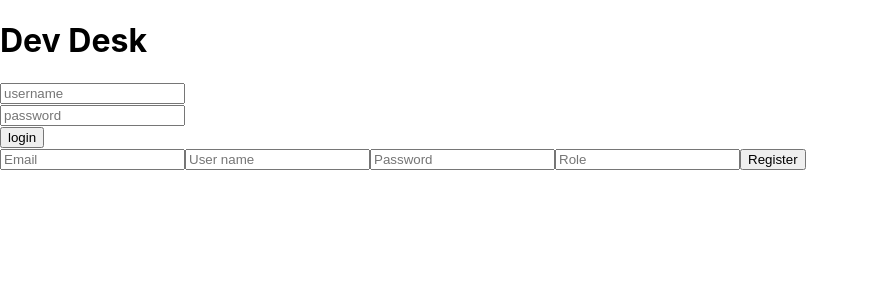
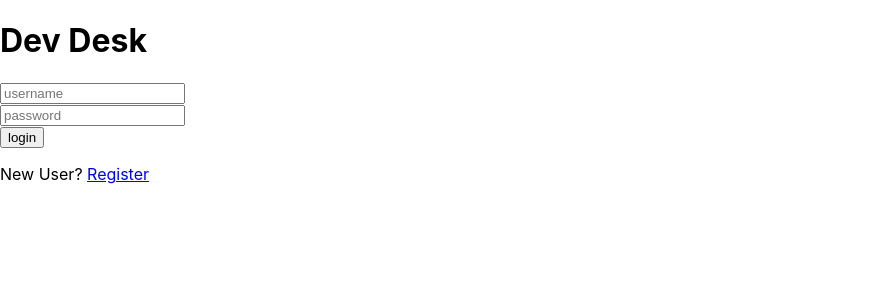
Before and after one commit to dev-desk-queue-12-20-19/frontend, a React (Create React App) app in the folder front-end/: page / in a window 1280 px wide. Shown: the top 300 px of the page, without its empty margins (0-869 px from the left). Built offline with nearby package versions, Linux system fonts and the light colour scheme.

Commit message:
Fixed Routes. Added prelim Dashboard

```diff
--- a/front-end/src/App.js
+++ b/front-end/src/App.js
@@ -1,15 +1,18 @@
 import React from "react";
 import { BrowserRouter as Router, Route, Switch } from "react-router-dom";
 import PrivateRoute from "./components/PrivateRoute";
+
 import Login from "./components/Login";
 import Registration from "./components/Registration";
+import Dashboard from "./components/Dashboard";
 
 function App() {
   return (
     <Router>
       <div>
-        <Login />
-        <Registration />
+        <Route exact path="/" component={Login} />
+        <Route path="/register" component={Registration} />
+        <Route  path="/dashboard" component={Dashboard}/>
       </div>
     </Router>
   );
--- /dev/null
+++ b/front-end/src/components/Dashboard.js
@@ -0,0 +1,12 @@
+import React from "react";
+
+function Dashboard() {
+
+  return(
+    <div>
+      ola
+    </div>
+  )
+}
+
+export default Dashboard;
--- a/front-end/src/components/Login.js
+++ b/front-end/src/components/Login.js
@@ -1,4 +1,5 @@
 import React, { useState } from "react";
+import { Link } from 'react-router-dom';
 import axiosWithAuth from "../utils/axiosWithAuth";
 
 const Login = props => {
@@ -15,14 +16,14 @@ const Login = props => {
       .then(result => {
         console.log("post login", result.data.token);
         localStorage.setItem("token", result.data.token);
-        props.history.push("/");
+        props.history.push("/dashboard");
         console.log("login", props);
       })
       .catch(error => console.log("login post error", error));
   };
 
   const handleChange = e => {
-    console.log(e);
+    // console.log(e);
     setCredentials({
       ...credentials,
       [e.target.name]: e.target.value
@@ -54,6 +55,7 @@ const Login = props => {
         <br></br>
 
         <button>login</button>
+        <p>New User? <Link to="/register">Register </Link></p>
       </form>
     </>
   );
--- a/front-end/src/components/Registration.js
+++ b/front-end/src/components/Registration.js
@@ -27,6 +27,8 @@ export default class Registration extends Component {
   handleSubmit(event) {
     event.preventDefault();
     const { email, username, password, role } = this.state;
+    // console.log(this.props);
+
     this.setState({ fire: true });
     if (this.state.fire) {
       axios
@@ -38,13 +40,15 @@ export default class Registration extends Component {
         })
 
         .then(response => {
-          if (response.data.status === "created") {
-            this.props.handleSuccessfulAuth(response.data);
-            this.setState({ fire: false });
-          }
+          // if (response.statusText === "Created") {
+          //   this.props.handleSuccessfulAuth(response.data);
+          //   this.setState({ fire: false });
+          // }
+          alert(response.statusText);
+          console.log(response)
         })
         .catch(error => {
-          this.setState({ fire: false });
+          // this.setState({ fire: false });
           console.log("registration error", error);
         });
     }
```
